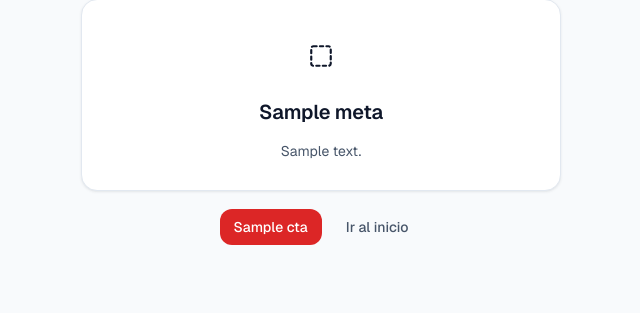
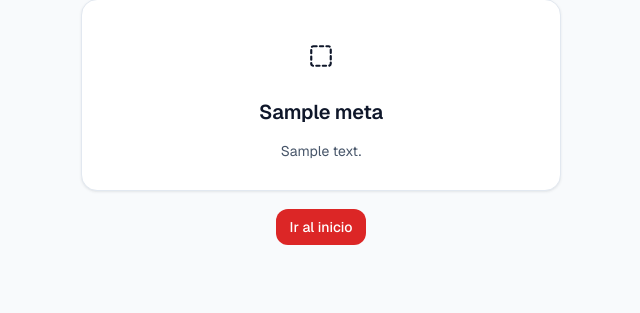
Before and after one commit to AnthonyGrullonA/CertManager, a Django app: template templates/system/status.html in a window 1280 px wide. Shown: the part 278-591 px from the top of the page, without its empty margins (319-959 px from the left). Run offline with Django 5.2, Linux system fonts and the light colour scheme; the template is opened without the code that fills it: most values are stand-ins (such as "Sample title", 1, 10 or a date in 2020).

Commit message:
fix(errores): un solo boton rojo 'Ir al inicio' centrado en paginas de error
_actions.html pintaba hasta 3 botones (CTA + Reintentar + 'Ir al inicio'
fantasma). Se simplifica a un unico boton primario (rojo) centrado que va al
inicio, para todas las paginas de error (template unico). Se elimina el handler
JS muerto de data-retry.

Co-Authored-By: Claude Fable 5 <noreply@anthropic.com>

```diff
--- a/templates/system/_actions.html
+++ b/templates/system/_actions.html
@@ -1,6 +1,4 @@
-{% load i18n %}{% comment %}CTA contextual + reintentar (si aplica) + volver al inicio.{% endcomment %}
-<div style="display:flex;gap:10px;justify-content:center;flex-wrap:wrap">
-  {% if meta.cta %}<a class="btn-primary" href="{{ meta.cta.href }}">{{ meta.cta.label }}</a>{% endif %}
-  {% if meta.retry %}<button type="button" class="btn-outline" data-retry>{% trans "Reintentar" %}</button>{% endif %}
-  <a class="btn-ghost" href="/">{% trans "Ir al inicio" %}</a>
+{% load i18n %}{% comment %}Acción única en las páginas de error: un solo botón rojo "Ir al inicio", centrado.{% endcomment %}
+<div style="display:flex;justify-content:center">
+  <a class="btn-primary" href="/">{% trans "Ir al inicio" %}</a>
 </div>
--- a/templates/system/_copy_js.html
+++ b/templates/system/_copy_js.html
@@ -24,8 +24,5 @@
       }
     });
   }
-  // Reintentar = recargar.
-  var retry = document.querySelector('[data-retry]');
-  if (retry) retry.addEventListener('click', function () { location.reload(); });
 })();
 </script>
```
Also changed, not shown: apps/core/tests_status.py (+14 -0 lines).
